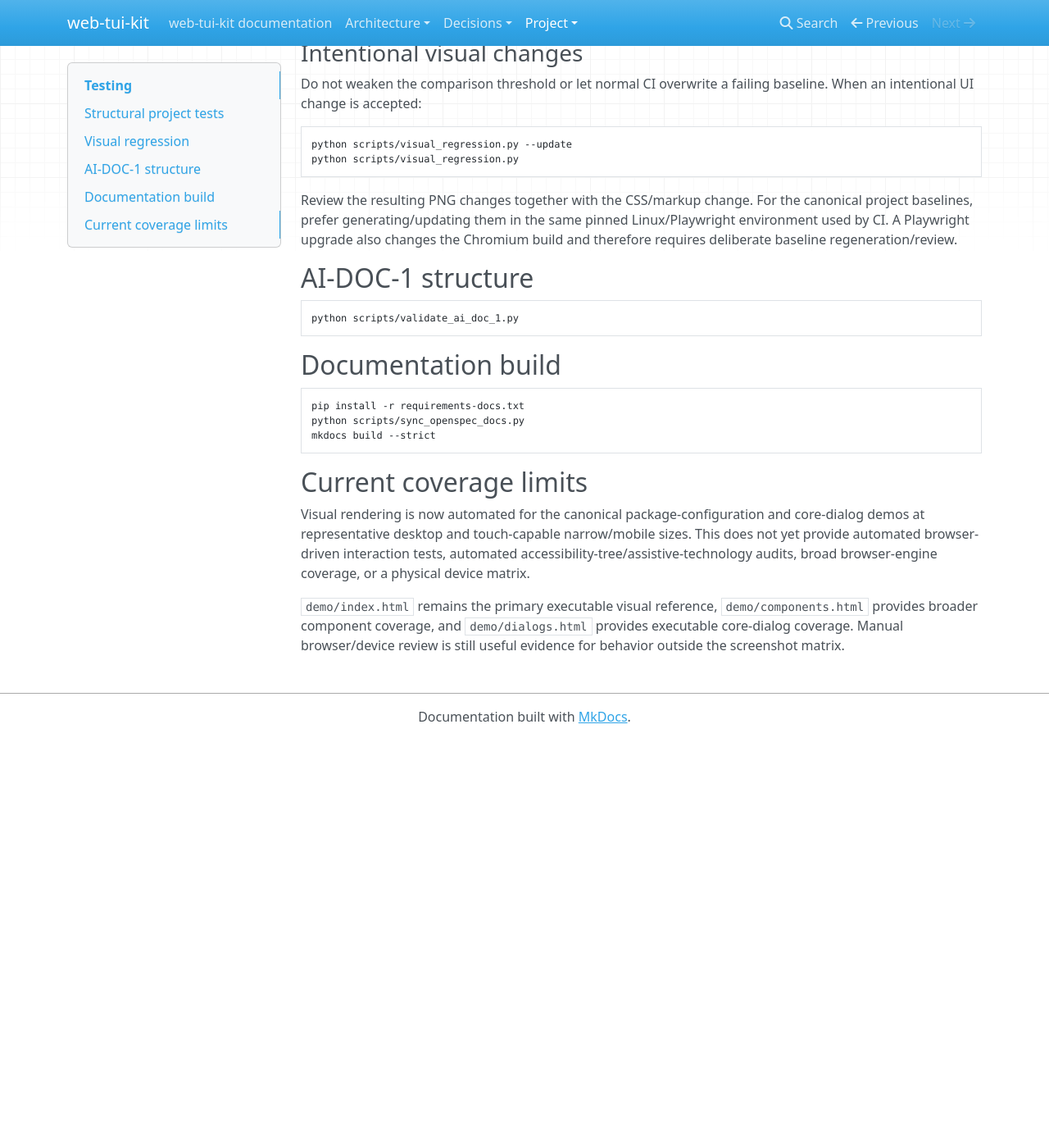
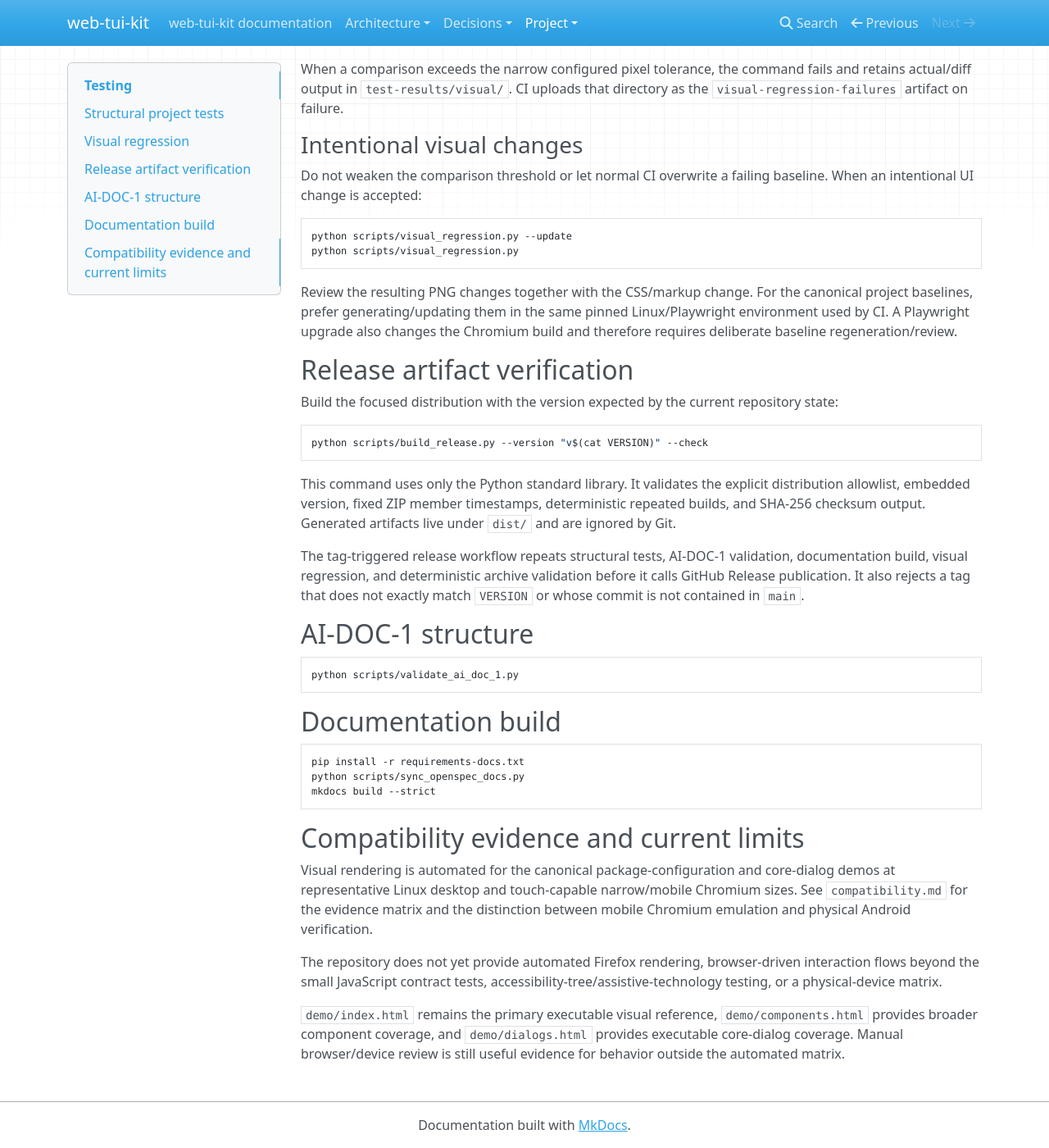
Before and after one commit to 1990jk1990/web-tui-kit, an MkDocs documentation site: the page built from docs/project/testing.md, in a window 1280 px wide and 1400 px high, scrolled down 1055 px. Shown: the whole window at 82% size. Built offline with MkDocs 1.6.1, drawn with Linux system fonts in a browser that asks for light colours; nearby versions of some CDN libraries; before the commit the page ends 1957 px from its top, so only the background shows below that; some of the changed text lies outside the part shown.

Commit message:
docs: document release artifact verification

````diff
--- a/docs/project/testing.md
+++ b/docs/project/testing.md
@@ -8,7 +8,9 @@ Run the fast repository regression checks with:
 python -m unittest discover -s tests -v
 ```
 
-The test suite checks repository-level contracts such as demo asset references, required design tokens and component selectors, Escape-event behavior for opted-in windows and dialogs, optional `data-tui-list` keyboard-navigation behavior, preservation of native radio/text-entry keyboard semantics, disabled-choice handling, forced-colors token overrides, the canonical package-configuration dialog/checklist primitives, core dialog-gallery coverage, general component-gallery coverage, mobile viewport metadata, visual-regression infrastructure, and absence of selected forbidden modern visual effects or required motion effects.
+The test suite checks repository-level contracts such as demo asset references, required design tokens and component selectors, Escape-event behavior for opted-in windows and dialogs, optional `data-tui-list` keyboard-navigation behavior, preservation of native radio/text-entry keyboard semantics, disabled-choice handling, forced-colors token overrides, the canonical package-configuration dialog/checklist primitives, core dialog-gallery coverage, general component-gallery coverage, mobile viewport metadata, visual-regression infrastructure, release version/archive/workflow safeguards, and absence of selected forbidden modern visual effects or required motion effects.
+
+`tests/test_release.py` executes the standard-library release builder in a temporary directory, verifies its exact archive member set, fixed timestamps, embedded version, SHA-256 checksum, tag/version mismatch rejection, and release-workflow verification ordering.
 
 ## Visual regression
 
@@ -46,6 +48,18 @@ python scripts/visual_regression.py
 
 Review the resulting PNG changes together with the CSS/markup change. For the canonical project baselines, prefer generating/updating them in the same pinned Linux/Playwright environment used by CI. A Playwright upgrade also changes the Chromium build and therefore requires deliberate baseline regeneration/review.
 
+## Release artifact verification
+
+Build the focused distribution with the version expected by the current repository state:
+
+```bash
+python scripts/build_release.py --version "v$(cat VERSION)" --check
+```
+
+This command uses only the Python standard library. It validates the explicit distribution allowlist, embedded version, fixed ZIP member timestamps, deterministic repeated builds, and SHA-256 checksum output. Generated artifacts live under `dist/` and are ignored by Git.
+
+The tag-triggered release workflow repeats structural tests, AI-DOC-1 validation, documentation build, visual regression, and deterministic archive validation before it calls GitHub Release publication. It also rejects a tag that does not exactly match `VERSION` or whose commit is not contained in `main`.
+
 ## AI-DOC-1 structure
 
 ```bash
@@ -60,8 +74,10 @@ python scripts/sync_openspec_docs.py
 mkdocs build --strict
 ```
 
-## Current coverage limits
+## Compatibility evidence and current limits
 
-Visual rendering is now automated for the canonical package-configuration and core-dialog demos at representative desktop and touch-capable narrow/mobile sizes. This does not yet provide automated browser-driven interaction tests, automated accessibility-tree/assistive-technology audits, broad browser-engine coverage, or a physical device matrix.
+Visual rendering is automated for the canonical package-configuration and core-dialog demos at representative Linux desktop and touch-capable narrow/mobile Chromium sizes. See `compatibility.md` for the evidence matrix and the distinction between mobile Chromium emulation and physical Android verification.
 
-`demo/index.html` remains the primary executable visual reference, `demo/components.html` provides broader component coverage, and `demo/dialogs.html` provides executable core-dialog coverage. Manual browser/device review is still useful evidence for behavior outside the screenshot matrix.
+The repository does not yet provide automated Firefox rendering, browser-driven interaction flows beyond the small JavaScript contract tests, accessibility-tree/assistive-technology testing, or a physical-device matrix.
+
+`demo/index.html` remains the primary executable visual reference, `demo/components.html` provides broader component coverage, and `demo/dialogs.html` provides executable core-dialog coverage. Manual browser/device review is still useful evidence for behavior outside the automated matrix.
````
